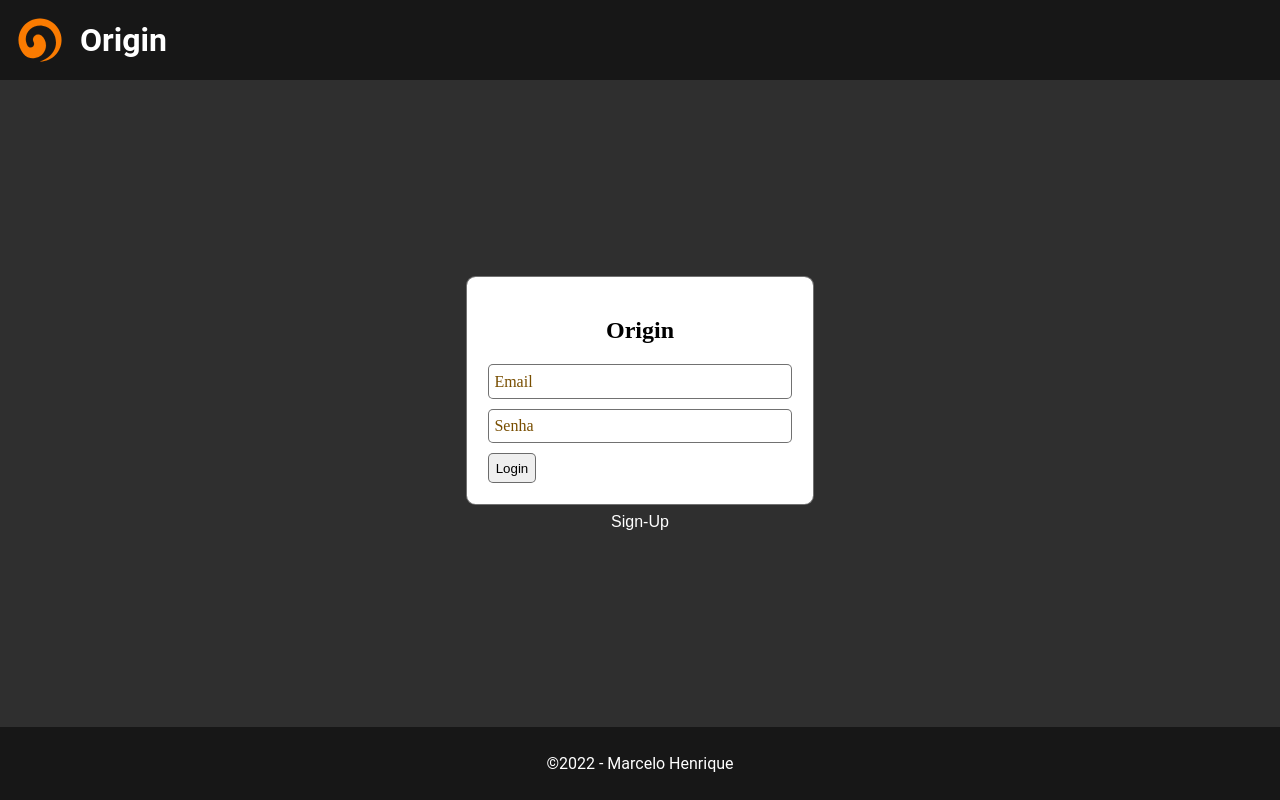
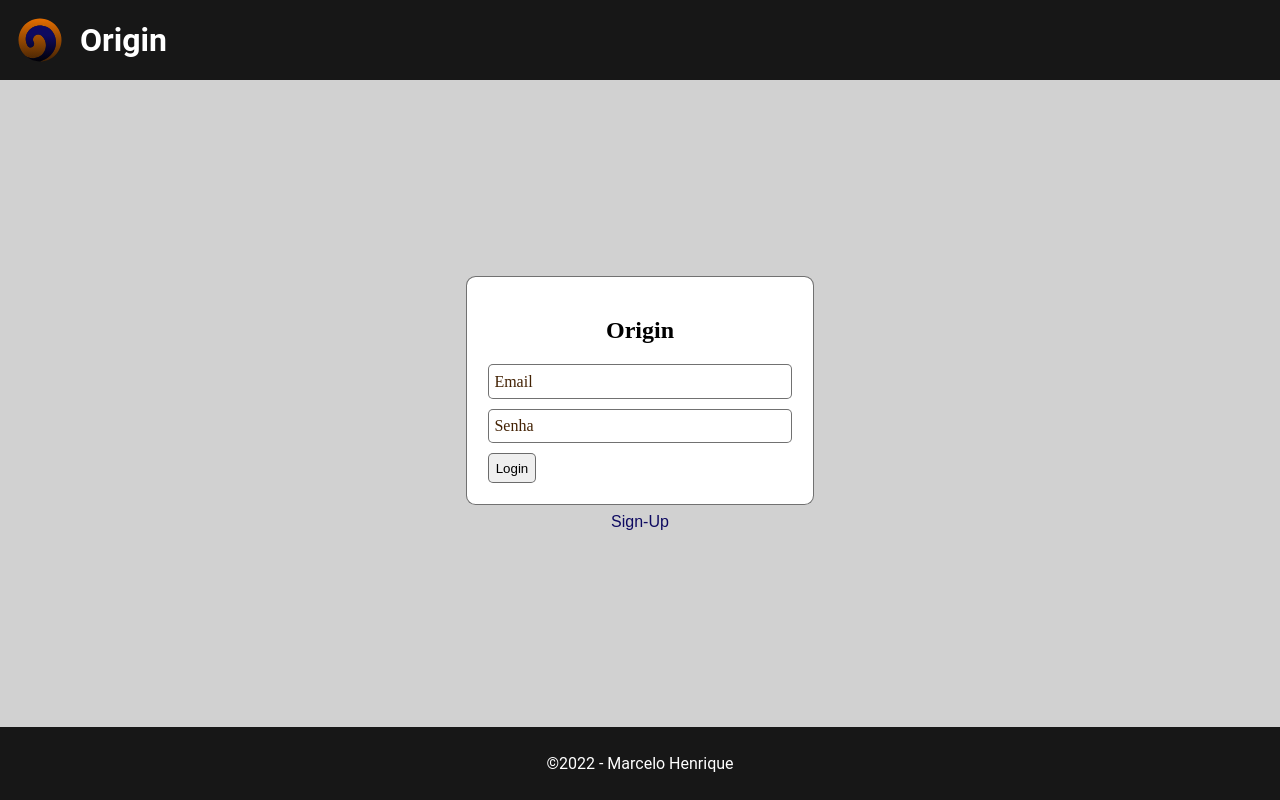
Before and after one commit to NotRiemannCousin/supermarket-origin, a PHP site: page / in a window 1280 px wide. Run offline with PHP 8.4, Linux system fonts and the light colour scheme.

Commit message:
Logo changed. offices changed.

```diff
--- a/res/php/header.php
+++ b/res/php/header.php
@@ -2,9 +2,20 @@
     <div style="display:flex;width:100%;align-items:center;justify-content: space-between">
         <div style="display:flex;align-items:center">
 
-            <svg id="logo" viewBox="0 0 500 500" width="3em">
-                <path style="stroke-linejoin: round; stroke: rgb(250, 123, 1); fill: rgb(250, 123, 1);" d="M 249.834 473.944 C 422.227 473.944 529.973 287.328 443.777 138.034 C 357.58 -11.269 142.085 -11.269 55.892 138.034 C 9.891 217.703 17.299 317.408 74.57 389.405 C 138.488 469.765 265.434 450.791 303.064 355.259 C 324.157 301.702 308.52 240.648 264.267 203.833 C 232.618 177.501 184.328 195.308 177.351 235.881 C 175.219 248.274 177.52 261.018 183.85 271.879 C 198.17 296.463 180.514 327.326 152.063 327.439 C 138.821 327.49 126.193 320.66 119.932 308.991 C 62.366 201.669 147.723 87.694 274.408 100.97 C 401.1 114.243 442.972 262.559 400.839 349.234 C 374.136 404.168 328.707 447.254 249.834 473.944 Z"></path>
-            </svg>
+<svg viewBox="0 0 500 500" width="3em">
+  <defs>
+    <linearGradient gradientUnits="userSpaceOnUse" x1="250" y1="26.057" x2="250" y2="473.944" id="gradient-1">
+        <stop offset="0" style="stop-color: var(---origin-orange)"></stop>
+        <stop offset="1" style="stop-color: var(---origin-orange-dark)"></stop>
+    </linearGradient>
+    <linearGradient gradientUnits="userSpaceOnUse" x1="250" y1="199.911" x2="250" y2="475.041" id="gradient-0">
+      <stop offset="0" style="stop-color: var(---origin-blue)"></stop>
+      <stop offset="1" style="stop-color: var(---origin-blue-dark)"></stop>
+    </linearGradient>
+  </defs>
+  <path style="stroke-linejoin: round; fill-rule: evenodd; paint-order: fill; fill: url(#gradient-1);" d="M 249.834 473.944 C 422.227 473.944 529.973 287.328 443.777 138.034 C 357.58 -11.269 142.085 -11.269 55.892 138.034 C 9.891 217.703 17.299 317.408 74.57 389.405 C 138.488 469.765 265.434 450.791 303.064 355.259 C 324.157 301.702 308.52 240.648 264.267 203.833 C 232.618 177.501 184.328 195.308 177.351 235.881 C 175.219 248.274 177.52 261.018 183.85 271.879 C 198.17 296.463 180.514 327.326 152.063 327.439 C 138.821 327.49 126.193 320.66 119.932 308.991 C 62.366 201.669 147.723 87.694 274.408 100.97 C 401.1 114.243 442.972 262.559 400.839 349.234 C 374.136 404.168 328.707 447.254 249.834 473.944 Z"></path>
+  <path style="fill: url(#gradient-0); paint-order: fill;" d="M 250.213 473.829 C 182.186 473.829 114.895 443.374 73.757 389.196 C 68.902 382.802 64.442 376.199 60.379 369.42 C 64.708 376.281 69.439 382.954 74.57 389.405 C 138.488 469.765 265.434 450.791 303.064 355.259 C 324.157 301.702 308.52 240.648 264.267 203.833 C 232.618 177.501 184.328 195.308 177.351 235.881 C 175.219 248.274 177.52 261.018 183.85 271.879 C 198.17 296.463 180.514 327.326 152.063 327.439 C 138.821 327.49 126.193 320.66 119.932 308.991 C 62.366 201.669 147.723 87.694 274.408 100.97 C 401.1 114.243 442.972 262.559 400.839 349.234 C 374.136 404.168 331.761 446.359 252.888 473.049"></path>
+</svg>
 
             <h1>Origin</h1>
         </div>
--- a/res/styles/default.css
+++ b/res/styles/default.css
@@ -1,15 +1,19 @@
 :root {
-    ---black-mesa: #fa7b01;
-    ---origin-color: #784e00;
+    ---origin-orange: #e46e00;
+    ---origin-orange-dark: #432204;
 
-    ---primary: #171717;
-    ---primary-light: #222;
+    ---origin-blue: #0e0a61;
+    ---origin-blue-dark: #010005;
+
+
+    ---gray-dark: #171717;
+    ---gray-light: #222;
 
     ---gray-1: #6e6e6e;
     ---gray-2: #434343;
-    ---gray-3: #2f2f2f;
     ---gray-white-1: #e9e9e9;
     ---gray-white-2: #ffffff;
+    ---gray-white-3: #d1d1d1;
     /* #dcdcdc; */
 
     ---gray-alpha-50: #2b2a2aaa;
@@ -35,20 +39,16 @@
     min-height: 100vh;
     display: flex;
     flex-flow: column;
-    background-color: var(---gray-3);
+    background-color: var(---gray-white-3);
 }
 
 header {
     font-family: Roboto;
-    background-color: var(---primary);
+    background-color: var(---gray-dark);
     color: white;
     padding: 1em;
     display: flex;
     align-items: center;
-}
-
-#logo {
-    fill: var(---black-mesa);
 }
 
 header h1 {
@@ -60,12 +60,12 @@
     padding: .7em;
     text-align: center;
     color: white;
-    background-color: var(---primary);
+    background-color: var(---gray-dark);
 }
 
 
 a {
-    color: white;
+    color: var(---origin-blue);
     text-decoration: none;
 }
 
@@ -75,28 +75,28 @@
     padding: .5em;
 }
 
-input[type='text'] + label::after,
-input[type='email'] + label::after,
-input[type='password'] + label::after,
-input[type='number'] + label::after {
+input[type='text']+label::after,
+input[type='email']+label::after,
+input[type='password']+label::after,
+input[type='number']+label::after {
     background-color: var(---gray-white-2);
     content: attr(data-text);
     margin-left: .2em;
     padding: 0 .2em 0 .2em;
-    color: var(---origin-color);
+    color: var(---origin-orange-dark);
     position: absolute;
     transform: translateY(-200%);
     transition-duration: .3s;
 }
 
-input[type='text']:focus + label::after,
-input[type='text']:not(:placeholder-shown) + label::after,
-input[type='email']:focus + label::after,
-input[type='email']:not(:placeholder-shown) + label::after,
-input[type='password']:focus + label::after,
-input[type='password']:not(:placeholder-shown) + label::after,
-input[type='number']:focus + label::after,
-input[type='number']:not(:placeholder-shown) + label::after {
+input[type='text']:focus+label::after,
+input[type='text']:not(:placeholder-shown)+label::after,
+input[type='email']:focus+label::after,
+input[type='email']:not(:placeholder-shown)+label::after,
+input[type='password']:focus+label::after,
+input[type='password']:not(:placeholder-shown)+label::after,
+input[type='number']:focus+label::after,
+input[type='number']:not(:placeholder-shown)+label::after {
     transform: translateY(-290%);
 }
 
--- a/style.css
+++ b/style.css
@@ -28,7 +28,7 @@
 /*
 
     color: white;
-    background-color: var(---primary-light);
+    background-color: var(---gray-light);
     padding: 1em 2em;
     border-radius: 1em;
     display: grid;
@@ -52,7 +52,7 @@
     padding: .7em 1.2em;
     margin: .5em .3em;
     border-radius: 1em;
-    background-color: var(---gray-3);
+    background-color: var(---gray-white-3);
     box-sizing: border-box;
     border: solid 1.5px black;
     border: 1.5px solid black;
@@ -62,7 +62,7 @@
     background-color: var(---gray-2);
     border-collapse: collapse;
     width: 100%;
-    border: 1px solid var(---primary-light);
+    border: 1px solid var(---gray-light);
 }
 
 div table thead tr td * {
@@ -75,7 +75,7 @@
     /* text-overflow: ellipsis; */
     overflow: hidden;
     max-height: 2rem;
-    border: 1px solid var(---primary-light);
+    border: 1px solid var(---gray-light);
     padding: .3em;
 }
 
@@ -85,7 +85,7 @@
     display: block;
     margin: 1em .5em .5em .5em;
     padding: 1em;
-    background-color: var(---primary);
+    background-color: var(---gray-dark);
     color: inherit;
     text-decoration: none;
 }
```
Also changed, not shown: classes/office.classes.php (+4 -4 lines), res/scripts/basic-config.php (+4 -4 lines), res/scripts/constants.php (+4 -4 lines), site/style.css (+5 -5 lines).
